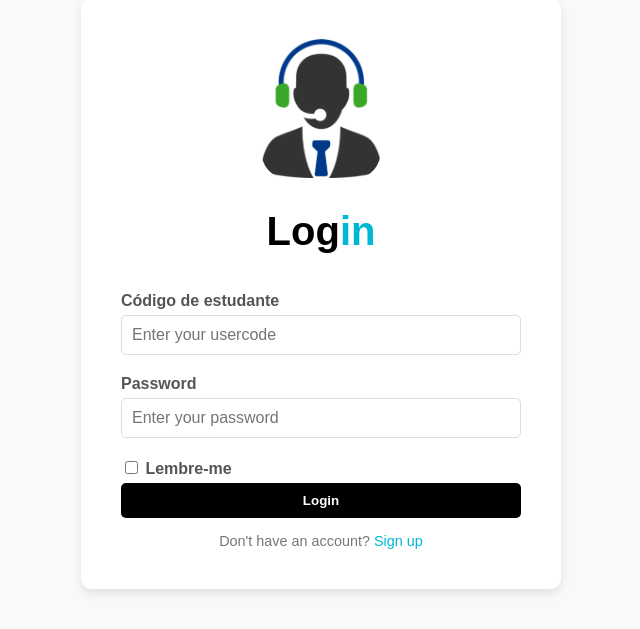
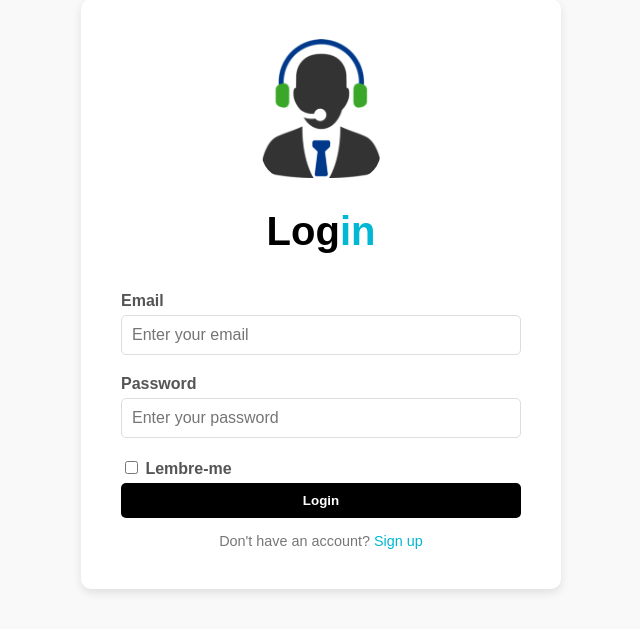
Before and after one commit to anselmonhamage/Project-ChatBot-IA, a Flask app: page /login in a window 1280 px wide. Shown: the part 106-735 px from the top of the page, without its empty margins (319-959 px from the left). Run offline with Flask 3, Linux system fonts and the light colour scheme; parts of the project's set-up code (start-up, migrations or seed data) failed here and were passed over.

Commit message:
Manutencão Corretiva
Primeira fase da manunteção corretiva.

```diff
--- a/app/__init__.py
+++ b/app/__init__.py
@@ -21,4 +21,4 @@ cors = CORS()
 cors.init_app(app, resources={})
 
 from app.models import tables
-from app.controllers import default
+from app.controllers import routes
--- a/app/controllers/default.py
+++ b/app/controllers/routes.py
@@ -9,6 +9,7 @@ from twilio.twiml.messaging_response import MessagingResponse
 from app.services.twilio_service import client, to_whatsapp_number, from_whatsapp_number
 from app.services.format_text import format_text
 from app.services.chatbot_genai import model
+
 from app.models.tables import User, Question
 from app.models.forms import LoginForm, Cadastro, UpdateProfileForm, QuestionForm
 
@@ -28,7 +29,7 @@ def index():
 def login():
     form = LoginForm()
     if form.validate_on_submit():
-        user = User.query.filter_by(code_id=form.code_id.data).first()
+        user = User.query.filter_by(email=form.email.data).first()
         if user and check_password_hash(user.password, form.password.data):
             login_user(user)
             flash("Login efetuado com sucesso!", "success")
@@ -56,7 +57,6 @@ def signup():
     if form.validate_on_submit():
         hashed_password = generate_password_hash(form.password.data)
         new_user = User(
-            code_id=form.code_id.data,
             password=hashed_password,
             name=form.name.data,
             email=form.email.data,
@@ -75,7 +75,6 @@ def update_profile():
     form = UpdateProfileForm()
     if form.validate_on_submit():
         current_user.name = form.name.data
-        current_user.code_id = form.code_id.data
         current_user.email = form.email.data
         current_user.tel = form.tel.data
         db.session.commit()
@@ -83,7 +82,6 @@ def update_profile():
         return redirect(url_for('chatbot'))
     elif request.method == 'GET':
         form.name.data = current_user.name
-        form.code_id.data = current_user.code_id
         form.email.data = current_user.email
         form.tel.data = current_user.tel
     return render_template('edit.html', form=form)
@@ -106,6 +104,7 @@ def delete_user(id):
     return redirect(url_for('index'))
 
 
+# Resolver problemas de filtragem de respostas do banco de dados para IA Generativa para a página web
 @app.route("/chatbot", methods=["GET", "POST"])
 @login_required
 def chatbot():
@@ -146,8 +145,9 @@ def chatbot():
     return render_template("chatbot.html")
 
 
+# Resolver problemas de filtragem de respostas do banco de dados para IA Generativa para a página web
 @app.route("/add_question", methods=['GET', 'POST'])
-@cross_origin()
+@cross_origin() # Redescubrir a razão de colocar essa linha nessa rota
 @login_required
 def add_question():
     form = QuestionForm()
@@ -177,6 +177,7 @@ def responder_mensagem(msg):
         from_=from_whatsapp_number,
         to=to_whatsapp_number
     )
+
 
 @app.route('/whatsapp', methods=['GET', 'POST'])
 @csrf.exempt
--- a/app/models/forms.py
+++ b/app/models/forms.py
@@ -1,23 +1,21 @@
 from flask_wtf import FlaskForm
-from wtforms import StringField, PasswordField, BooleanField, EmailField
+from wtforms import StringField, PasswordField, BooleanField
 from wtforms.validators import DataRequired, EqualTo
 
 class LoginForm(FlaskForm):
-    code_id = StringField("Código de Estudante", validators=[DataRequired()])
+    email = StringField("email", validators=[DataRequired()])
     password = PasswordField("password", validators=[DataRequired()])
     remember_me = BooleanField("remember_me")
 
 class Cadastro(FlaskForm):
     name = StringField("name", validators=[DataRequired()])
-    code_id = StringField("Código de Estudante", validators=[DataRequired()])
-    email = EmailField("email", validators=[DataRequired()])
+    email = StringField("email", validators=[DataRequired()])
     tel = StringField("tel", validators=[DataRequired()])
     password = PasswordField("password", validators=[DataRequired()])
     confirm_password = PasswordField('Confirm Password', validators=[DataRequired(), EqualTo('password')])
 
 class UpdateProfileForm(FlaskForm):
     name = StringField('Name', validators=[DataRequired()])
-    code_id = StringField("Código de Estudante", validators=[DataRequired()])
     email = StringField('Email', validators=[DataRequired()])
     tel = StringField("tel", validators=[DataRequired()])
 
--- a/app/models/tables.py
+++ b/app/models/tables.py
@@ -7,7 +7,6 @@ class User(UserMixin, db.Model):
     __tablename__ = "users"
 
     id = db.Column(db.Integer, primary_key=True)
-    code_id = db.Column(db.String(100), unique=True)
     name = db.Column(db.String(100), nullable=False)
     password = db.Column(db.String(255), nullable=False)
     email = db.Column(db.String(100), unique=True, nullable=False)
@@ -30,15 +29,14 @@ class User(UserMixin, db.Model):
 
     questions = db.relationship('Question', backref='author', lazy=True)
 
-    def __init__(self, code_id, password, name, email, tel):
-        self.code_id = code_id
+    def __init__(self, password, name, email, tel):
         self.password = password
         self.name = name
         self.email = email
         self.tel = tel
 
     def __repr__(self):
-        return f"{self.__class__.__name__}, name: {self.name}: {self.code_id}"
+        return f"{self.__class__.__name__}, name: {self.name}: {self.email}"
 
 # A Classe que representa a nossa tabela questions em nosso banco de dados
 class Question(db.Model):
--- a/app/templates/login.html
+++ b/app/templates/login.html
@@ -7,8 +7,8 @@
     <br>
     <form action="" method="post">
         {{ form.csrf_token }}
-        <label for="">Código de estudante</label>
-            {{ form.code_id(class="form-control", placeholder="Enter your usercode") }}
+        <label for="">Email</label>
+            {{ form.email(class="form-control", placeholder="Enter your email") }}
         <label for="">Password</label>
             {{ form.password(class="form-control", placeholder="Enter your password") }}
         <label for="">
--- a/app/templates/signup.html
+++ b/app/templates/signup.html
@@ -8,8 +8,6 @@
         {{ form.csrf_token }}
         <label for="">Name</label>
             {{ form.name(class="form-control", placeholder="Enter your name") }}
-        <label for="">Código de estudante</label>
-            {{ form.code_id(class="form-control", placeholder="Enter your usercode") }}
         <label for="">Email</label>
             {{ form.email(class="form-control", placeholder="Enter your email") }}
         <label for="">Telefone</label>
```
Also changed, not shown: app/templates/base_add_question.html (+0 -7 lines), app/templates/edit.html (+1 -8 lines).
